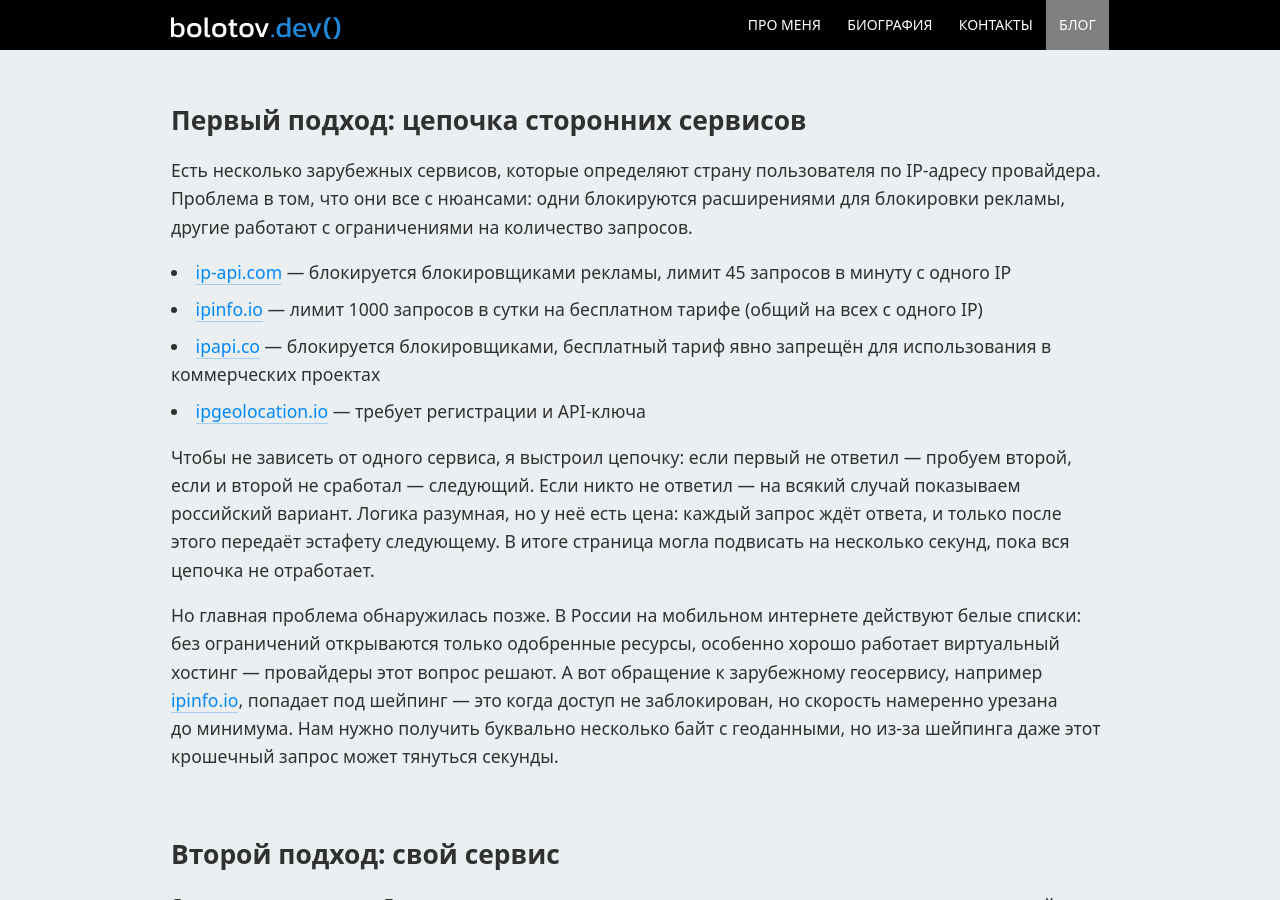
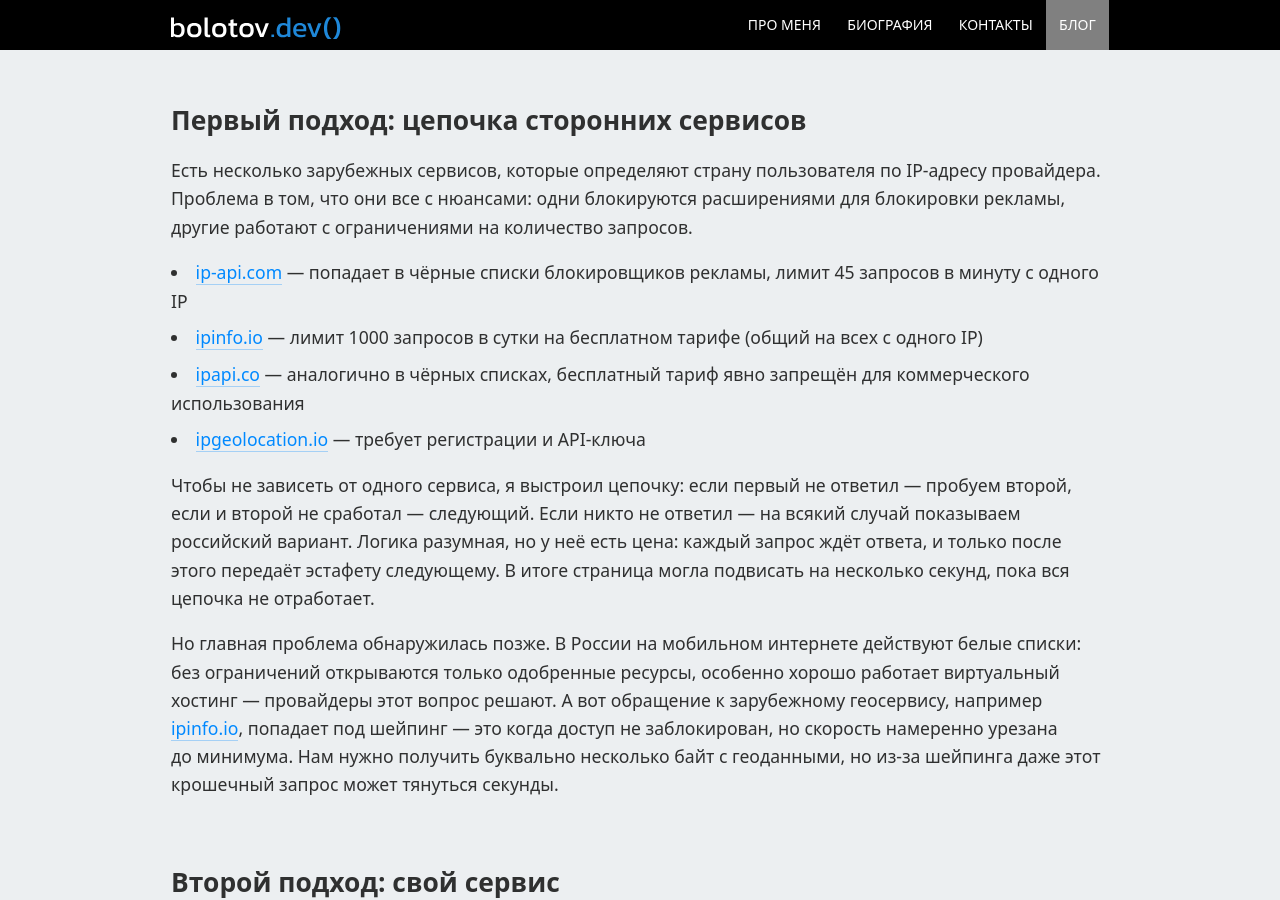
Before and after one commit to artembolotov/artembolotov.github.io, a Jekyll site: the page built from blog/_posts/2026-03-22-gdeya.md, in a window 1280 px wide and 900 px high, scrolled down 1271 px. Built offline with Jekyll 4.4.1, drawn with Linux system fonts in a browser that asks for light colours.

Commit message:
services info updated

```diff
--- a/blog/_posts/2026-03-22-gdeya.md
+++ b/blog/_posts/2026-03-22-gdeya.md
@@ -24,9 +24,9 @@ draft: true
 
 Есть несколько зарубежных сервисов, которые определяют страну пользователя по IP-адресу провайдера. Проблема в том, что они все с нюансами: одни блокируются расширениями для блокировки рекламы, другие работают с ограничениями на количество запросов.
 
-- [ip-api.com](https://ip-api.com){:target="_blank"} — блокируется блокировщиками рекламы, лимит 45 запросов в минуту с одного IP
+- [ip-api.com](https://ip-api.com){:target="_blank"} — попадает в чёрные списки блокировщиков рекламы, лимит 45 запросов в минуту с одного IP
 - [ipinfo.io](https://ipinfo.io){:target="_blank"} — лимит 1000 запросов в сутки на бесплатном тарифе (общий на всех с одного IP)
-- [ipapi.co](https://ipapi.co){:target="_blank"} — блокируется блокировщиками, бесплатный тариф явно запрещён для использования в коммерческих проектах
+- [ipapi.co](https://ipapi.co){:target="_blank"} — аналогично в чёрных списках, бесплатный тариф явно запрещён для коммерческого использования
 - [ipgeolocation.io](https://ipgeolocation.io){:target="_blank"} — требует регистрации и API-ключа
 
 Чтобы не зависеть от одного сервиса, я выстроил цепочку: если первый не ответил — пробуем второй, если и второй не сработал — следующий. Если никто не ответил — на всякий случай показываем российский вариант. Логика разумная, но у неё есть цена: каждый запрос ждёт ответа, и только после этого передаёт эстафету следующему. В итоге страница могла подвисать на несколько секунд, пока вся цепочка не отработает.
```
